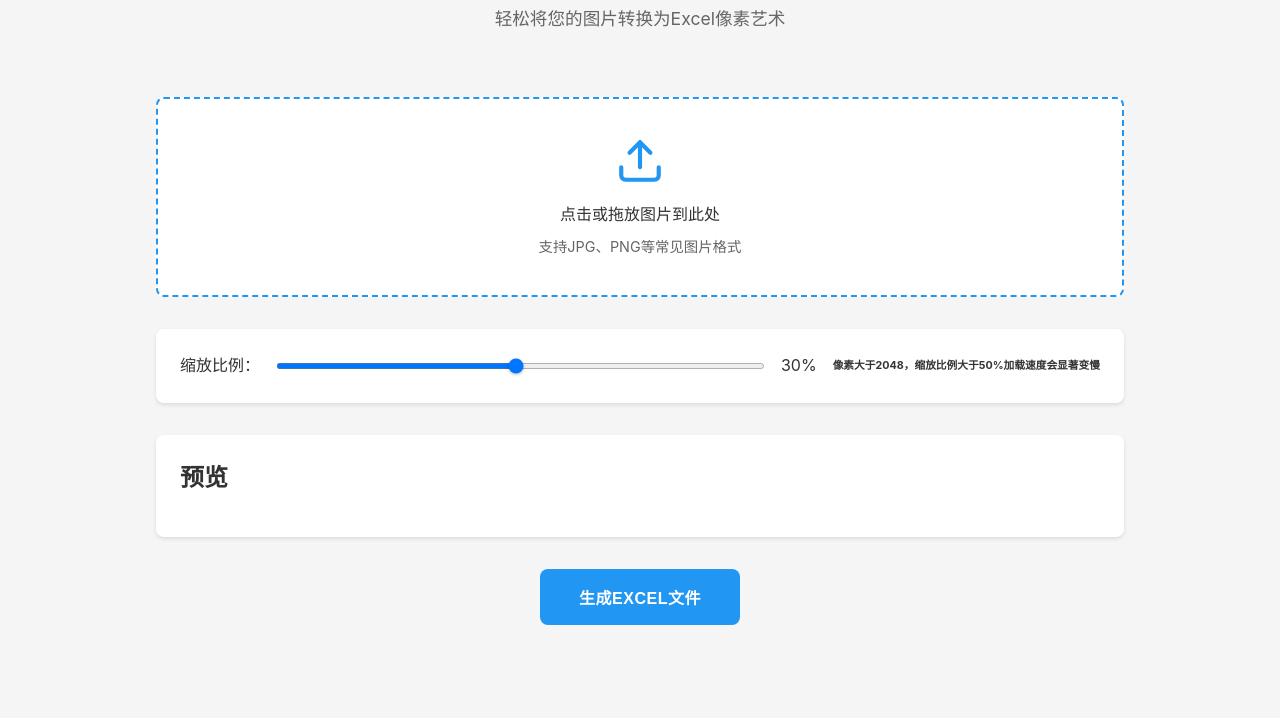
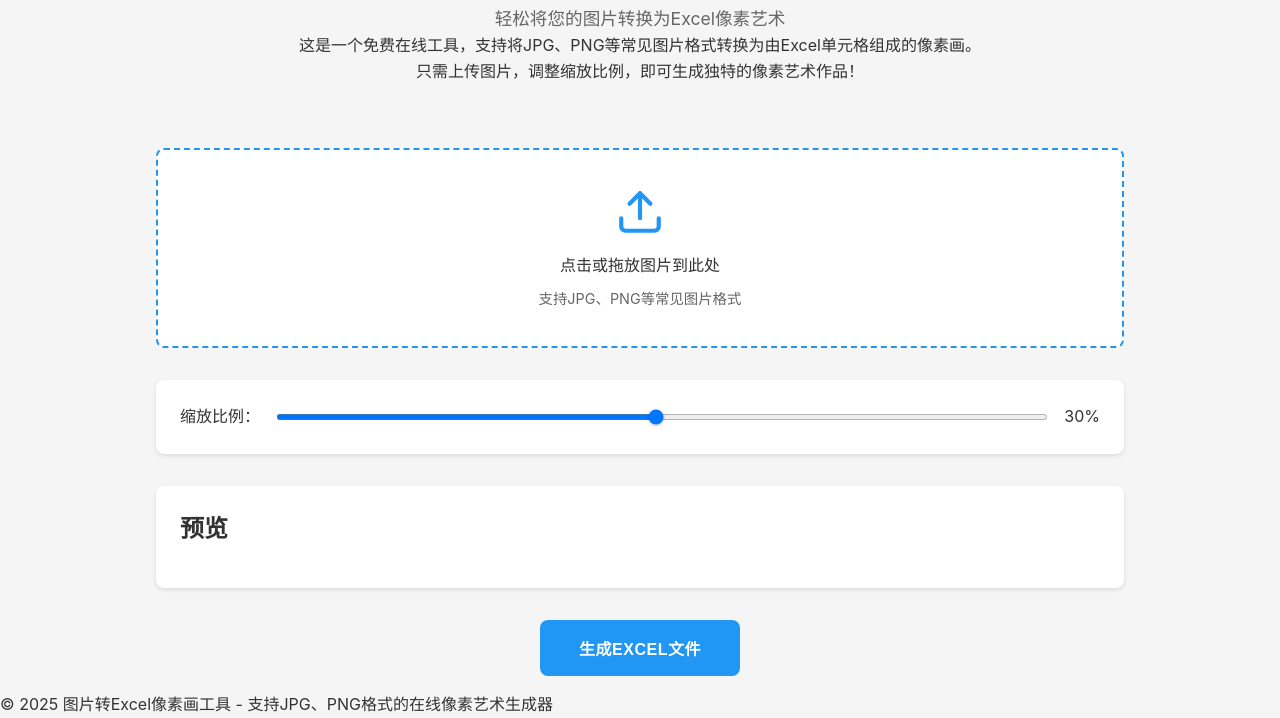
Before and after one commit to xiaotudou001/pic2excel, a plain HTML site: page index.html in a window 1280 px wide. Shown: the part 115-833 px from the top of the page. Before the commit the page ends 800 px from the top, so only its background shows below. Drawn offline with Linux system fonts and the light colour scheme.

Commit message:
Update index.html

```diff
--- a/index.html
+++ b/index.html
@@ -6,15 +6,19 @@
     <meta name="theme-color" content="#2196f3" />
     <meta name="apple-mobile-web-app-capable" content="yes" />
     <meta name="apple-mobile-web-app-status-bar-style" content="black-translucent" />
-    <title>图片转Excel像素画</title>
+    <title>图片转Excel像素画 - 在线工具将JPG/PNG转换为像素艺术</title>
+    <meta name="description" content="在线将图片转换为Excel像素画，支持JPG、PNG格式，轻松创建独特的像素艺术作品。立即尝试！">
+    <meta name="keywords" content="图片转Excel, 像素画工具, 在线像素艺术, JPG转Excel, PNG转像素画">
     <link rel="stylesheet" href="styles/main.css">
-    <script src="https://cdn.jsdelivr.net/npm/xlsx-js-style/dist/xlsx.bundle.js"></script>
+    <script src="https://cdn.jsdelivr.net/npm/xlsx-js-style/dist/xlsx.bundle.js" defer></script>
 </head>
 <body>
     <div class="container">
         <header>
             <h1>图片转Excel像素画</h1>
             <p class="subtitle">轻松将您的图片转换为Excel像素艺术</p>
+            <p>这是一个免费在线工具，支持将JPG、PNG等常见图片格式转换为由Excel单元格组成的像素画。</p>
+            <p>只需上传图片，调整缩放比例，即可生成独特的像素艺术作品！</p>
         </header>
 
         <main>
@@ -40,7 +44,6 @@
                         <input type="range" id="scaleSlider" min="1" max="60" value="30" />
                         <span id="scaleValue">30%</span>
                     </div>
-                    <h6>像素大于2048，缩放比例大于50%加载速度会显著变慢</h6>
                 </div>
             </div>
 
@@ -67,7 +70,9 @@
             <p id="progressText">处理中 0%</p>
         </div>
     </div>
-
+    <footer class="footer">
+        <p>© 2025 图片转Excel像素画工具 - 支持JPG、PNG格式的在线像素艺术生成器</p>
+    </footer>
     <script src="js/utils.js"></script>
     <script src="js/imageProcessor.js"></script>
     <script src="js/colorUtils.js"></script>
```
